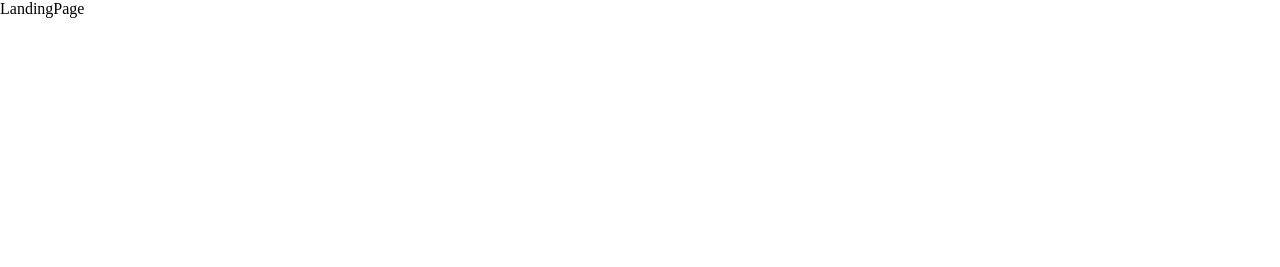
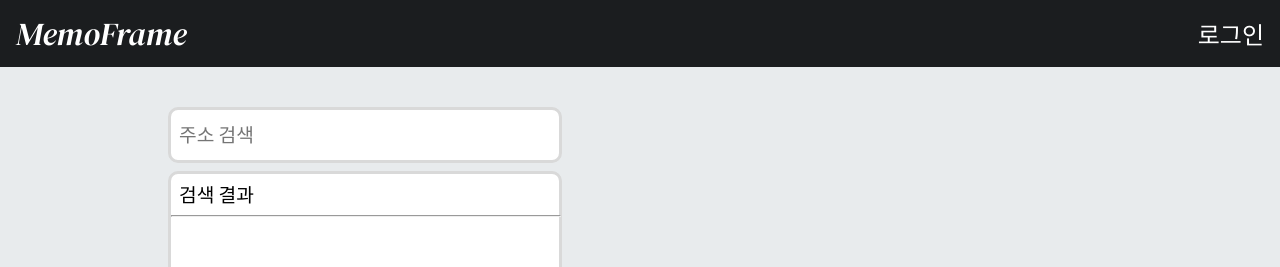
Before and after one commit to ej070961/memoframe, a React (Create React App) app in the folder src/main/frontend/: page / in a window 1280 px wide. Shown: the top 267 px of the page. Built offline with nearby package versions, Linux system fonts and the light colour scheme; a web font is replaced by a local one.

Commit message:
랜딩페이지 네이버 지도 연동 및 UI 구현, 카카오 토큰 받아오기 구현

```diff
--- a/src/main/frontend/package.json
+++ b/src/main/frontend/package.json
@@ -11,6 +11,7 @@
     "react": "^18.2.0",
     "react-dom": "^18.2.0",
     "react-icons": "^4.11.0",
+    "react-naver-maps": "^0.1.2",
     "react-router-dom": "^6.16.0",
     "react-scripts": "5.0.1",
     "styled-components": "^6.0.8",
--- a/src/main/frontend/src/App.js
+++ b/src/main/frontend/src/App.js
@@ -1,8 +1,10 @@
 import React from 'react';
 import { Route, Routes, BrowserRouter } from "react-router-dom";
-import LandingPage from './Components/views/Common/LandingPage';
+import LandingPage from './Components/views/LandingPage/LandingPage';
 import MemberLoginPage from './Components/views/Member/LoginPage/MemberLoginPage';
 import HostLoginPage from './Components/views/Host/LoginPage/HostLoginPage'
+import KakaoRedirect from './Components/auth/KakaoRedirect';
+
 function App() {
 
   return (
@@ -10,6 +12,7 @@ function App() {
       <Routes>
         <Route path="/" element={<LandingPage/>}/>
         <Route path="/member/login" element={<MemberLoginPage/>}/>
+        <Route path ="/authkakao" element={<KakaoRedirect/>}/>
         <Route path="/host/login" element={<HostLoginPage/>}/>
       </Routes>
     </BrowserRouter>
--- /dev/null
+++ b/src/main/frontend/src/Components/auth/KakaoRedirect.jsx
@@ -0,0 +1,11 @@
+import React from 'react'
+
+function KakaoRedirect() {
+  const code = new URL(window.location.href).searchParams.get("code"); //인가코드 추출하기
+  console.log(code);
+  return (
+    <div>카카오 로그인 중...</div>
+  )
+}
+
+export default KakaoRedirect;
--- /dev/null
+++ b/src/main/frontend/src/Components/styles/LandingpageStyle.js
@@ -0,0 +1,55 @@
+import styled from 'styled-components';
+
+export const LandingLayout = styled.div`
+    width: 100%;
+    height: 100vh;
+    background: #E8EBED;
+`
+export const MapInfoWrapper = styled.div`
+    width: 80%;
+    margin: 2.5rem 10rem 2rem 10rem;
+    display: flex;
+    flex-direction: row;
+    align-items: center;
+
+    .mapinfo_text{
+        color: #000;
+        font-family: 'Noto Sans KR', sans-serif;
+        font-size: 1.2rem;
+        font-style: normal;
+        font-weight: 500;
+        margin: 0.4rem 0 0.4rem 0.5rem;
+    }
+    .mapinfo_search{
+        color: #000;
+        font-family: 'Noto Sans KR', sans-serif;
+        font-size: 1.2rem;
+        font-style: normal;
+        font-weight: 500;
+        padding: 0rem 0 0.1rem 0.5rem;
+    }
+    hr{
+        width: 100%;
+        height: 0.03rem;
+        margin:0;
+        background: #D9D9D9;
+    }
+`
+export const SearchInput = styled.input`
+    margin: 0 0.5rem 0.5rem 0.5rem;
+    height: 3rem;
+    flex-shrink: 0;
+    border-radius: 10px;
+    border: 3px solid #D9D9D9;
+    background: #FFF;
+
+`
+export const ResultContainer = styled.div`
+    margin: 0 0.5rem 0 0.5rem;
+    height: 35rem;
+    display: flex;
+    flex-direction: column;
+    border-radius: 10px;
+    border: 3px solid #D9D9D9;
+    background: #FFF;
+`
--- /dev/null
+++ b/src/main/frontend/src/Components/styles/NavStyle.js
@@ -0,0 +1,31 @@
+import styled from 'styled-components';
+
+export const NavLayout = styled.nav`
+    width: 100%;
+    height: 4.2rem;
+    background: #1B1D1F;
+
+    display: flex;
+    flex-direction: inline-block;
+    justify-content: space-between;
+    align-items: center;
+
+    .memoframe{
+        font-family: 'DM Serif Display', serif;
+        font-weight: 400;
+        font-size: 2rem;
+        margin: 1rem;
+        color: #FFF;
+    }
+    .a_login{
+        color: #FFF;
+        font-family: 'Noto Sans KR', sans-serif;
+        font-size: 1.5rem;
+        font-style: normal;
+        font-weight: 400;
+        text-decoration-line: none;
+        text-decoration: none;
+        margin: 1rem;
+    }
+
+`
--- a/src/main/frontend/src/Components/views/Common/LandingPage.jsx
+++ /dev/null
@@ -1,9 +0,0 @@
-import React from 'react'
-
-function LandingPage() {
-  return (
-    <div>LandingPage</div>
-  )
-}
-
-export default LandingPage
--- /dev/null
+++ b/src/main/frontend/src/Components/views/LandingPage/LandingPage.jsx
@@ -0,0 +1,24 @@
+import React from 'react'
+import NavBar from '../NavBar/NavBar'
+import NaverMapAPI from './Section/NaverMapAPI'
+import * as l from '../../styles/LandingpageStyle'
+
+function LandingPage() {
+  return (
+    <l.LandingLayout>
+      <NavBar/>
+      <l.MapInfoWrapper>
+        <div style={{width: '40%', display:'flex', flexDirection:'column'}}>
+          <l.SearchInput className='mapinfo_search' type="text" placeholder="주소 검색"/>
+          <l.ResultContainer>
+            <span className='mapinfo_text'>검색 결과</span>
+            <hr/>
+          </l.ResultContainer>
+        </div>
+        <NaverMapAPI/>
+      </l.MapInfoWrapper>
+    </l.LandingLayout>
+  )
+}
+
+export default LandingPage
--- /dev/null
+++ b/src/main/frontend/src/Components/views/LandingPage/Section/NaverMapAPI.jsx
@@ -0,0 +1,25 @@
+import React from 'react'
+import { ncp_clientid } from '../../../../PersonalData';
+import {  NavermapsProvider, Container as MapDiv, NaverMap } from 'react-naver-maps'
+
+function NaverMapAPI() {
+  return (
+    <NavermapsProvider
+        ncpClientId = {ncp_clientid}// 자신의 네이버 계정에서 발급받은 Client ID
+        useGovAPI
+        error={<p>지도를 불러올 수 없습니다.</p>}
+    >
+    <MapDiv
+      style={{
+        width: '60%',
+        height: '80vh',
+      }}
+    >
+      <NaverMap />
+    </MapDiv>
+
+    </NavermapsProvider>
+  )
+}
+
+export default NaverMapAPI;
--- a/src/main/frontend/src/Components/views/Member/LoginPage/MemberLoginPage.jsx
+++ b/src/main/frontend/src/Components/views/Member/LoginPage/MemberLoginPage.jsx
@@ -1,12 +1,12 @@
 import React from 'react'
 import * as l from '../../../styles/LoginStyle'
-import {AiFillGoogleCircle} from 'react-icons/ai';
-import {SiNaver} from 'react-icons/si';
-import {RiKakaoTalkFill} from 'react-icons/ri'
 import { useNavigate } from 'react-router-dom';
+import SocialLogin from './Section/SocialLogin';
 function MemberLoginPage() {
 
   const navigate = useNavigate();
+
+
   return (
     <l.LoginLayout>
       <span className='memoframe'>MemoFrame</span>
@@ -22,15 +22,7 @@ function MemberLoginPage() {
             <p> 또는 </p>
             <hr/>
           </l.OrBox>
-          <l.SocialContainer>
-            <AiFillGoogleCircle className='google' />
-            <div className="centered-icon-container" style={{background:'#FBE951'}}>
-            <RiKakaoTalkFill className="kakao"/>
-            </div>
-            <div className="centered-icon-container" style={{background:'#58C038'}}>
-            <SiNaver className='naver'/>
-            </div>
-          </l.SocialContainer>
+          <SocialLogin/>
       </l.LoginFormContainer>
       <p className='text'>host이신가요? <span onClick={()=>navigate('/host/login')} className='hostlogin'>host 로그인</span></p>
     </l.LoginLayout>
--- /dev/null
+++ b/src/main/frontend/src/Components/views/Member/LoginPage/Section/SocialLogin.jsx
@@ -0,0 +1,29 @@
+import React from 'react'
+import * as l from '../../../../styles/LoginStyle'
+import {AiFillGoogleCircle} from 'react-icons/ai';
+import {SiNaver} from 'react-icons/si';
+import {RiKakaoTalkFill} from 'react-icons/ri'
+
+import {kakao_redirect_uri, kakao_rest_api_key} from'../../../../../PersonalData'
+function SocialLogin() {
+
+    const kakaoURL = `https://kauth.kakao.com/oauth/authorize?client_id=${kakao_rest_api_key}&redirect_uri=${kakao_redirect_uri}&response_type=code`
+
+    const SocialKakao= () => {
+        window.location.href = kakaoURL;
+
+    }
+    return (
+    <l.SocialContainer>
+        <AiFillGoogleCircle className='google' />
+        <div className="centered-icon-container" style={{background:'#FBE951'}}>
+        <RiKakaoTalkFill className="kakao" onClick={SocialKakao}/>
+        </div>
+        <div className="centered-icon-container" style={{background:'#58C038'}}>
+        <SiNaver className='naver'/>
+        </div>
+    </l.SocialContainer>
+  )
+}
+
+export default SocialLogin
--- /dev/null
+++ b/src/main/frontend/src/Components/views/NavBar/NavBar.jsx
@@ -0,0 +1,20 @@
+import React, {useState} from 'react'
+import * as n from '../../styles/NavStyle'
+
+function NavBar() {
+
+  return (
+    <div>
+        <n.NavLayout>
+            <div>
+                <span className='memoframe'>MemoFrame</span>
+            </div>
+            <div>
+                <a href='/member/login' className='a_login'>로그인</a>
+            </div>
+        </n.NavLayout>
+    </div>
+  )
+}
+
+export default NavBar
```
Also changed, not shown: 1 other file (tests, documents, lock files or other folders).
